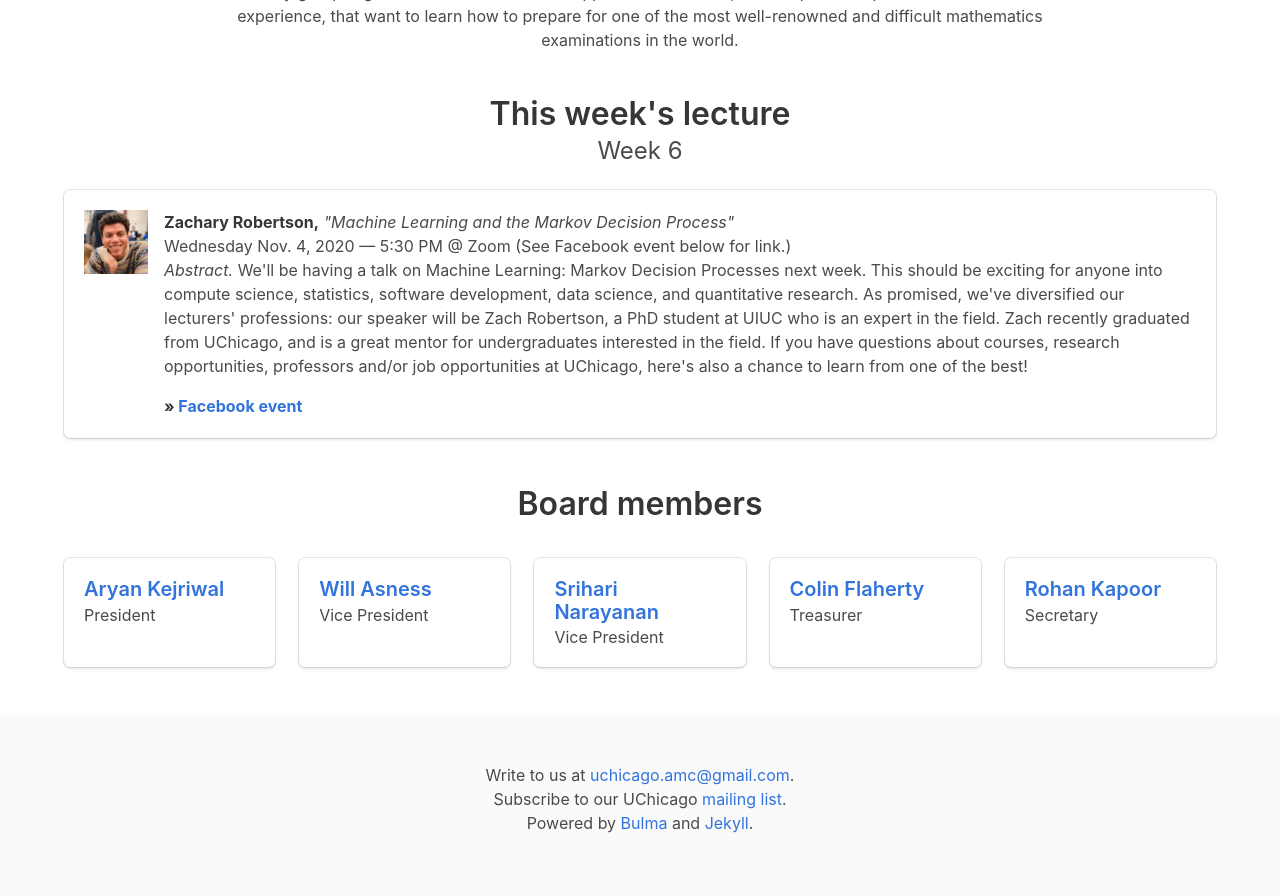
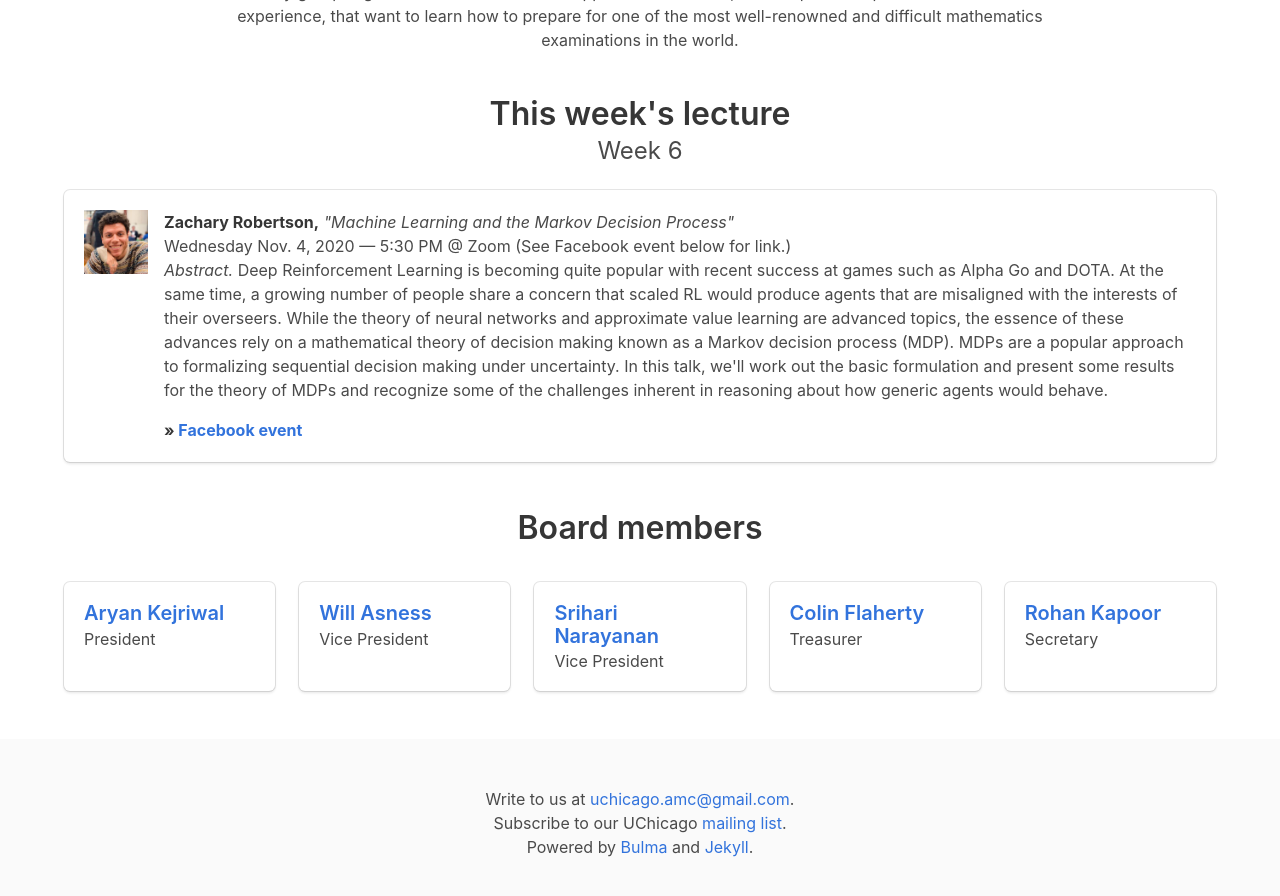
Before and after one commit to ucamc/ucamc.github.io, a Jekyll site: the page built from index.html, in a window 1280 px wide and 900 px high, scrolled down 525 px. Shown: the top 896 px of the window. Built offline with Jekyll 4.4.1, drawn with Linux system fonts in a browser that asks for light colours; nearby versions of some CDN libraries.

Commit message:
updated zachs abstract

```diff
--- a/_data/autumn20.yml
+++ b/_data/autumn20.yml
@@ -10,7 +10,7 @@ lectures:
     url: "https://www.linkedin.com/in/zachary-robertson-1286ba120/"
     fb: "https://www.facebook.com/events/725484251389208"
     abstract: >
-      We'll be having a talk on Machine Learning: Markov Decision Processes next week. This should be exciting for anyone into compute science, statistics, software development, data science, and quantitative research. As promised, we've diversified our lecturers' professions: our speaker will be Zach Robertson, a PhD student at UIUC who is an expert in the field. Zach recently graduated from UChicago, and is a great mentor for undergraduates interested in the field. If you have questions about courses, research opportunities, professors and/or job opportunities at UChicago, here's also a chance to learn from one of the best!
+      Deep Reinforcement Learning is becoming quite popular with recent success at games such as Alpha Go and DOTA. At the same time, a growing number of people share a concern that scaled RL would produce agents that are misaligned with the interests of their overseers. While the theory of neural networks and approximate value learning are advanced topics, the essence of these advances rely on a mathematical theory of decision making known as a Markov decision process (MDP). MDPs are a popular approach to formalizing sequential decision making under uncertainty. In this talk, we'll work out the basic formulation and present some results for the theory of MDPs and recognize some of the challenges inherent in reasoning about how generic agents would behave.
   -
     who: Alexander Razborov
     what: "Quantum Computing: Grover's Search Algorithm"
```
